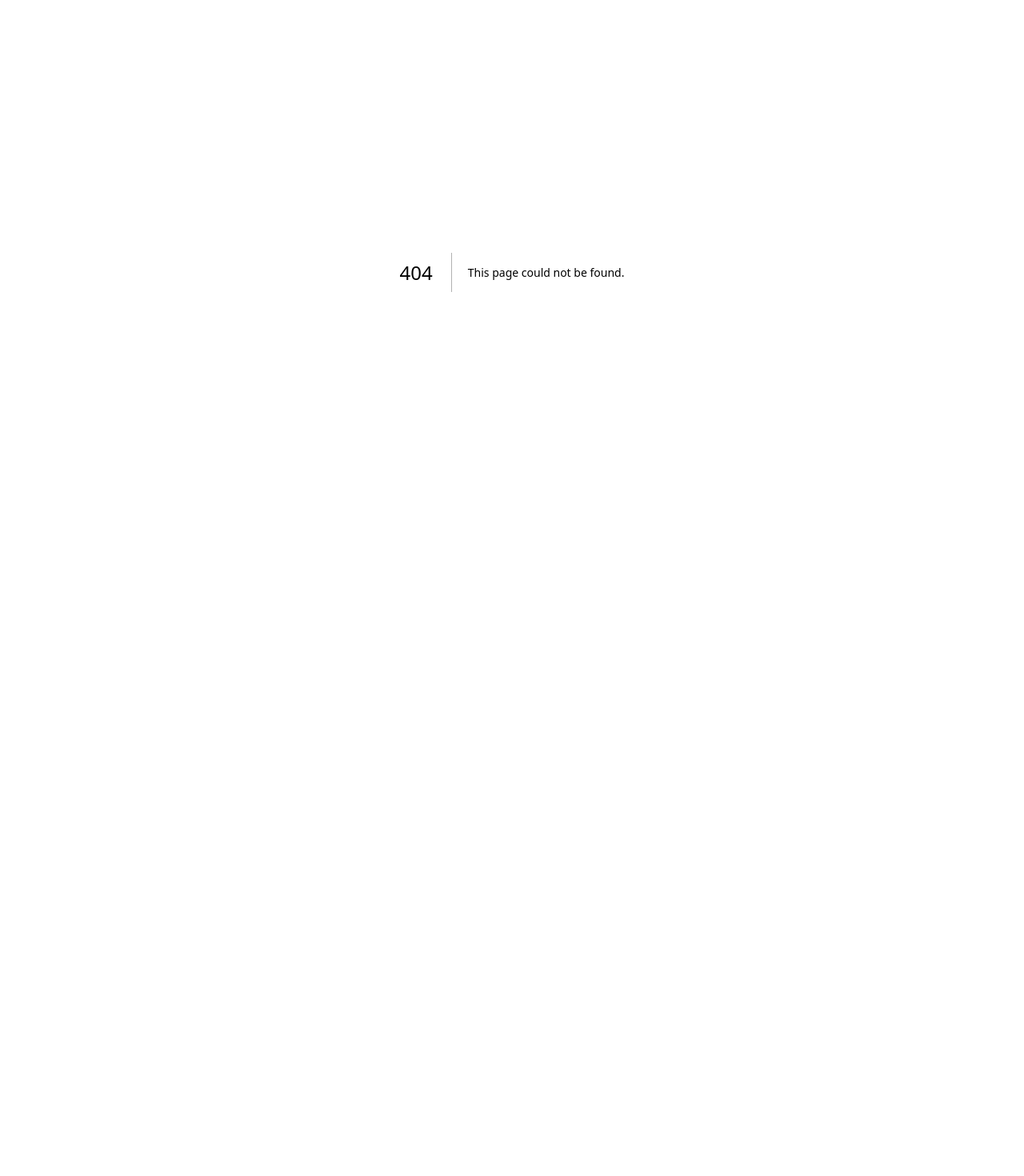
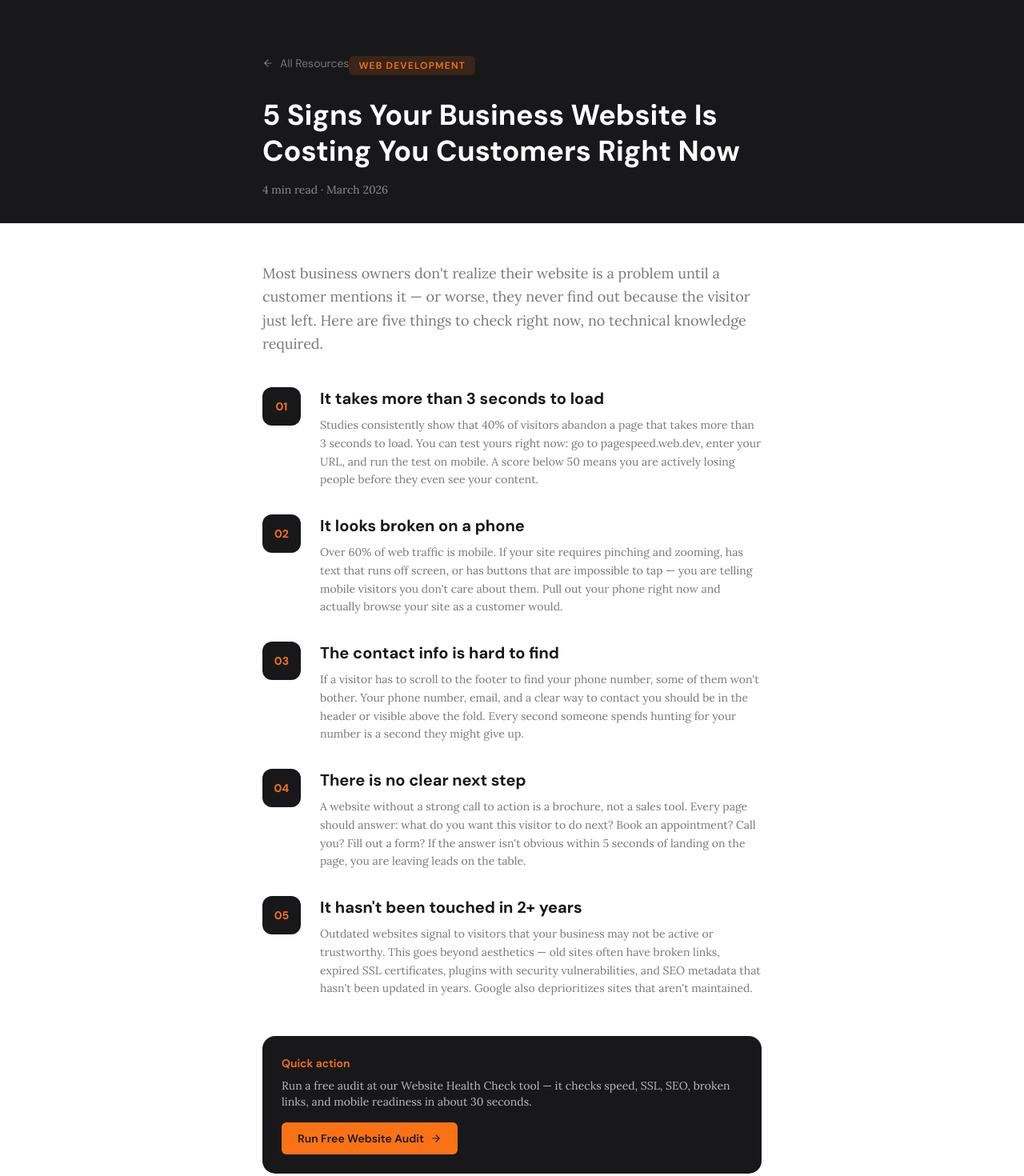
Before and after one commit to Dukotah/Duke, a Next.js app: page /blog/5-signs-your-business-website-is-costing-you-customers in a window 1280 px wide. Before the commit this address had no page. Shown: the part 60-1530 px from the top of the page at 80% size. Before the commit the page ends 800 px from the top, so only its background shows below. Built offline with nearby package versions, Linux system fonts and the light colour scheme.

Commit message:
Add blog article: 5 signs your website is costing you customers

```diff
--- /dev/null
+++ b/src/app/blog/5-signs-your-business-website-is-costing-you-customers/page.tsx
@@ -0,0 +1,102 @@
+import type { Metadata } from "next";
+import Link from "next/link";
+import Nav from "@/components/Nav";
+import Footer from "@/components/Footer";
+import { ArrowLeft, ArrowRight } from "lucide-react";
+
+export const metadata: Metadata = {
+  title: "5 Signs Your Website Is Costing You Customers | Copper Bay Tech",
+  description: "Slow load times, broken mobile layouts, and missing contact info are invisible revenue killers. Here is how to diagnose them fast.",
+};
+
+const signs = [
+  {
+    num: "01",
+    title: "It takes more than 3 seconds to load",
+    body: "Studies consistently show that 40% of visitors abandon a page that takes more than 3 seconds to load. You can test yours right now: go to pagespeed.web.dev, enter your URL, and run the test on mobile. A score below 50 means you are actively losing people before they even see your content.",
+  },
+  {
+    num: "02",
+    title: "It looks broken on a phone",
+    body: "Over 60% of web traffic is mobile. If your site requires pinching and zooming, has text that runs off screen, or has buttons that are impossible to tap — you are telling mobile visitors you don't care about them. Pull out your phone right now and actually browse your site as a customer would.",
+  },
+  {
+    num: "03",
+    title: "The contact info is hard to find",
+    body: "If a visitor has to scroll to the footer to find your phone number, some of them won't bother. Your phone number, email, and a clear way to contact you should be in the header or visible above the fold. Every second someone spends hunting for your number is a second they might give up.",
+  },
+  {
+    num: "04",
+    title: "There is no clear next step",
+    body: "A website without a strong call to action is a brochure, not a sales tool. Every page should answer: what do you want this visitor to do next? Book an appointment? Call you? Fill out a form? If the answer isn't obvious within 5 seconds of landing on the page, you are leaving leads on the table.",
+  },
+  {
+    num: "05",
+    title: "It hasn't been touched in 2+ years",
+    body: "Outdated websites signal to visitors that your business may not be active or trustworthy. This goes beyond aesthetics — old sites often have broken links, expired SSL certificates, plugins with security vulnerabilities, and SEO metadata that hasn't been updated in years. Google also deprioritizes sites that aren't maintained.",
+  },
+];
+
+export default function Article() {
+  return (
+    <>
+      <Nav />
+      <main>
+        <section className="pt-32 pb-8 bg-[#18181B]">
+          <div className="max-w-2xl mx-auto px-6">
+            <Link href="/blog" className="inline-flex items-center gap-2 text-sm text-white/40 hover:text-white/70 mb-8 transition-colors" style={{ fontFamily: "var(--font-heading)" }}>
+              <ArrowLeft size={14} /> All Resources
+            </Link>
+            <span className="inline-block mb-4 px-3 py-1 rounded-md text-xs font-semibold uppercase tracking-widest" style={{ backgroundColor: "rgba(249,115,22,0.15)", color: "#F97316", fontFamily: "var(--font-heading)" }}>
+              Web Development
+            </span>
+            <h1 className="text-3xl md:text-4xl font-bold text-white mb-4 leading-tight" style={{ fontFamily: "var(--font-heading)" }}>
+              5 Signs Your Business Website Is Costing You Customers Right Now
+            </h1>
+            <p className="text-white/50 text-sm" style={{ fontFamily: "var(--font-body)" }}>4 min read &middot; March 2026</p>
+          </div>
+        </section>
+        <section className="py-12 bg-white">
+          <div className="max-w-2xl mx-auto px-6">
+            <p className="text-lg text-[#3F3F46]/70 mb-10 leading-relaxed" style={{ fontFamily: "var(--font-body)" }}>
+              Most business owners don't realize their website is a problem until a customer mentions it — or worse, they never find out because the visitor just left. Here are five things to check right now, no technical knowledge required.
+            </p>
+            <div className="space-y-8">
+              {signs.map((s) => (
+                <div key={s.num} className="flex gap-6">
+                  <div className="flex-shrink-0">
+                    <div className="w-12 h-12 rounded-xl bg-[#18181B] flex items-center justify-center">
+                      <span className="text-sm font-bold text-[#F97316]" style={{ fontFamily: "var(--font-heading)" }}>{s.num}</span>
+                    </div>
+                  </div>
+                  <div>
+                    <h2 className="text-xl font-bold text-[#18181B] mb-2" style={{ fontFamily: "var(--font-heading)" }}>{s.title}</h2>
+                    <p className="text-[#3F3F46]/70 text-sm leading-relaxed" style={{ fontFamily: "var(--font-body)" }}>{s.body}</p>
+                  </div>
+                </div>
+              ))}
+            </div>
+            <div className="mt-12 p-6 rounded-2xl bg-[#18181B] text-white">
+              <p className="text-sm font-semibold mb-2 text-[#F97316]" style={{ fontFamily: "var(--font-heading)" }}>Quick action</p>
+              <p className="text-sm text-white/70 mb-4" style={{ fontFamily: "var(--font-body)" }}>
+                Run a free audit at our Website Health Check tool — it checks speed, SSL, SEO, broken links, and mobile readiness in about 30 seconds.
+              </p>
+              <Link href="/tools" className="inline-flex items-center gap-2 px-5 py-2.5 rounded-md text-sm font-semibold text-[#18181B] bg-[#F97316] hover:bg-[#ea6c0a] transition-colors" style={{ fontFamily: "var(--font-heading)" }}>
+                Run Free Website Audit <ArrowRight size={14} />
+              </Link>
+            </div>
+            <div className="mt-10 pt-8 border-t border-[#18181B]/10 flex flex-col sm:flex-row gap-4 items-center justify-between">
+              <Link href="/blog" className="inline-flex items-center gap-2 text-sm text-[#3F3F46]/50 hover:text-[#18181B] transition-colors" style={{ fontFamily: "var(--font-heading)" }}>
+                <ArrowLeft size={14} /> Back to Resources
+              </Link>
+              <Link href="/#contact" className="inline-flex items-center gap-2 px-6 py-3 rounded-md text-sm font-semibold text-white bg-[#F97316] hover:bg-[#ea6c0a] transition-colors" style={{ fontFamily: "var(--font-heading)" }}>
+                Get Your Site Fixed <ArrowRight size={14} />
+              </Link>
+            </div>
+          </div>
+        </section>
+      </main>
+      <Footer />
+    </>
+  );
+}
```
